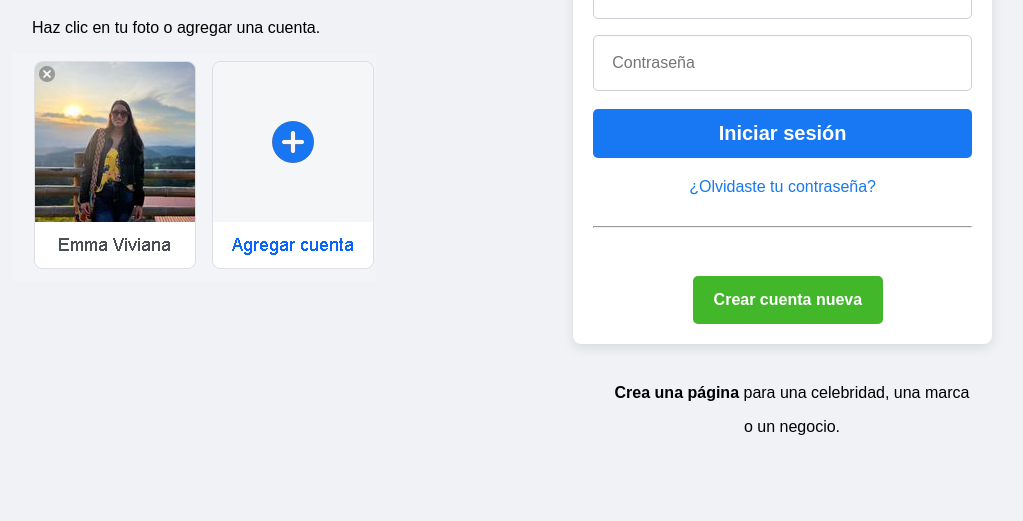
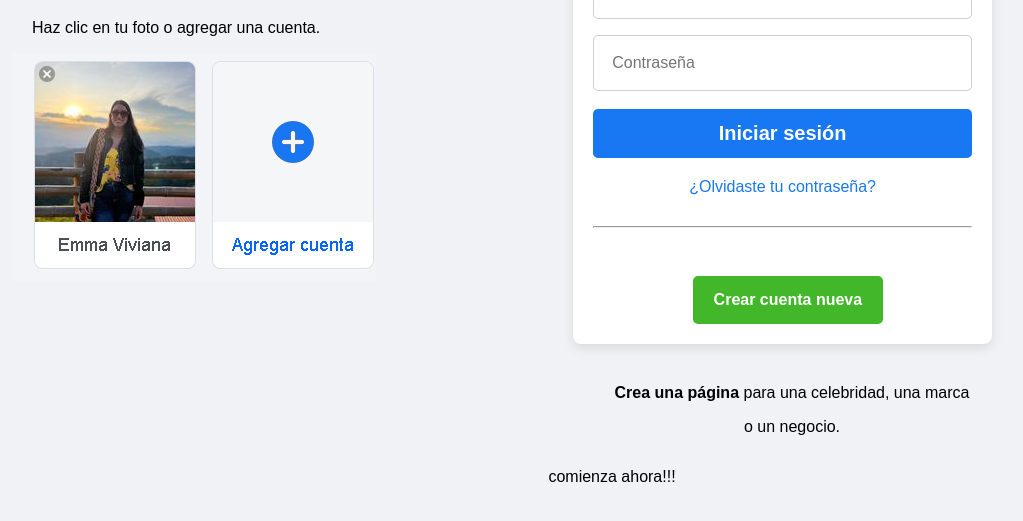
Before and after one commit to EMMAPAVA26/fomularios-redes-sociales, a plain HTML site: page Facebook/index.html in a window 1280 px wide. Shown: the part 175-696 px from the top of the page, without its empty margins (28-1051 px from the left). Drawn offline with Linux system fonts and the light colour scheme.

Commit message:
Agregué un nuevo párrafo al formulario de Facebook

```diff
--- a/Facebook/index.html
+++ b/Facebook/index.html
@@ -46,6 +46,8 @@
         <strong>Crea una página</strong> para una celebridad, una marca
       </p>
       <p class="text-1">o un negocio.</p>
+      <p>comienza ahora!!!</p>
+
 
   </body>
 </html>
```
